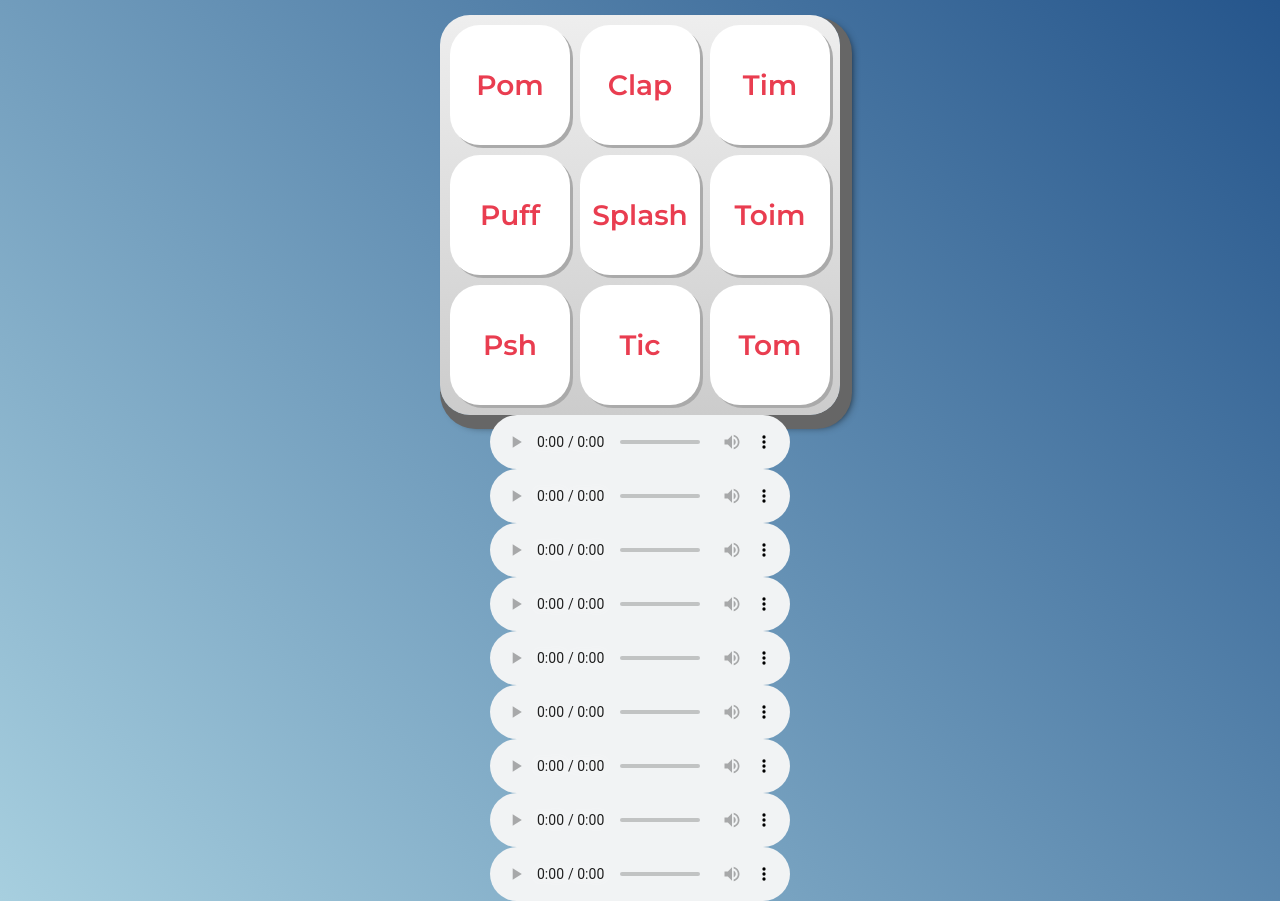
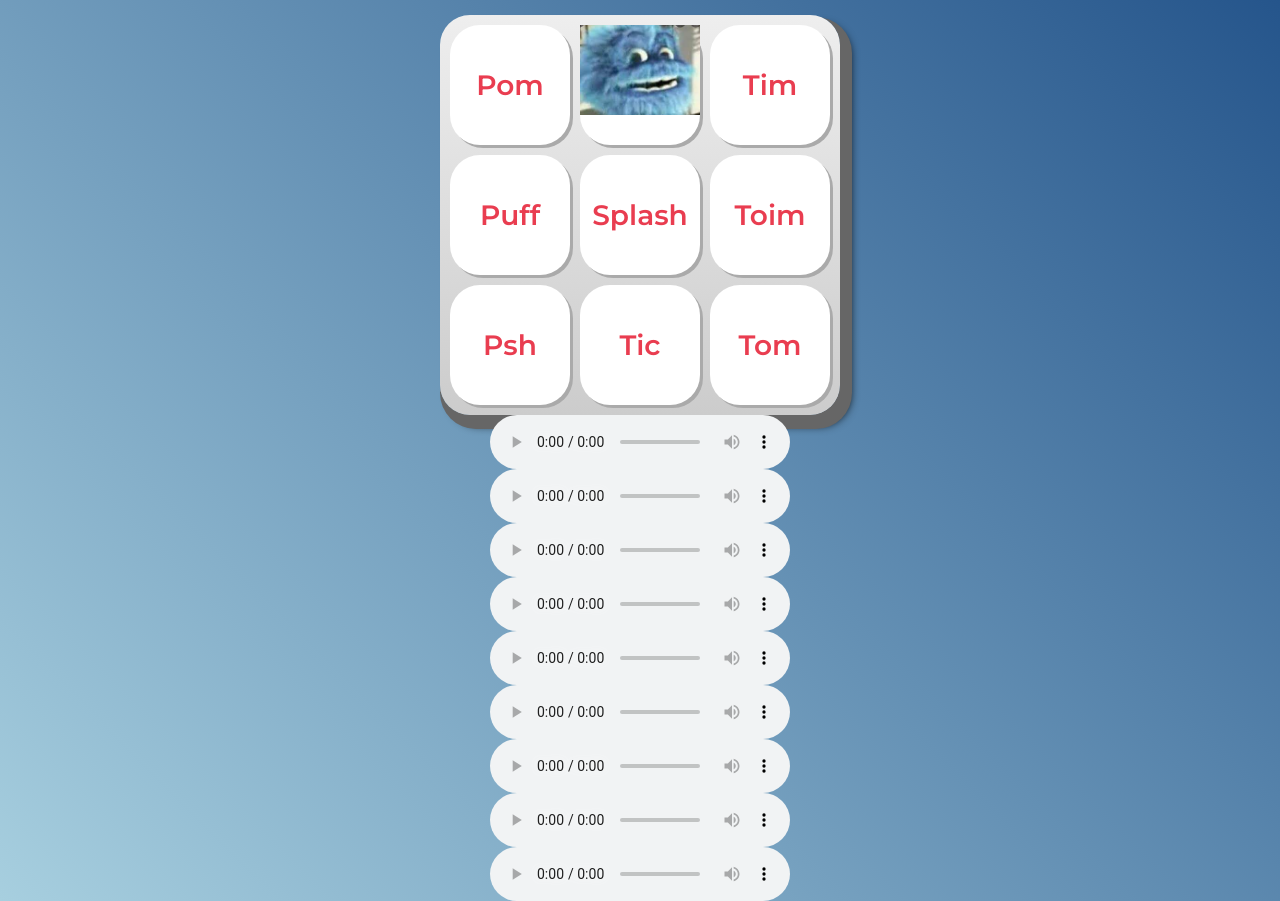
Before and after one commit to kalelangelo/Balacobaco, a plain HTML site: page index.html in a window 1280 px wide. Shown: the part 37-938 px from the top of the page. Drawn offline with Linux system fonts and the light colour scheme.

Commit message:
atumalaka

```diff
--- a/index.html
+++ b/index.html
@@ -22,7 +22,7 @@
 
     <section class="teclado">
         <button class="tecla tecla_pom">Pom</button>
-        <button class="tecla tecla_clap">Clap</button>
+        <button class="tecla tecla_clap"><img src="images/download.jpeg"</button>
         <button class="tecla tecla_tim">Tim</button>
 
         <button class="tecla tecla_puff">Puff</button>
```
Also changed, not shown: images/download.jpeg (added), images/download.png (added).
